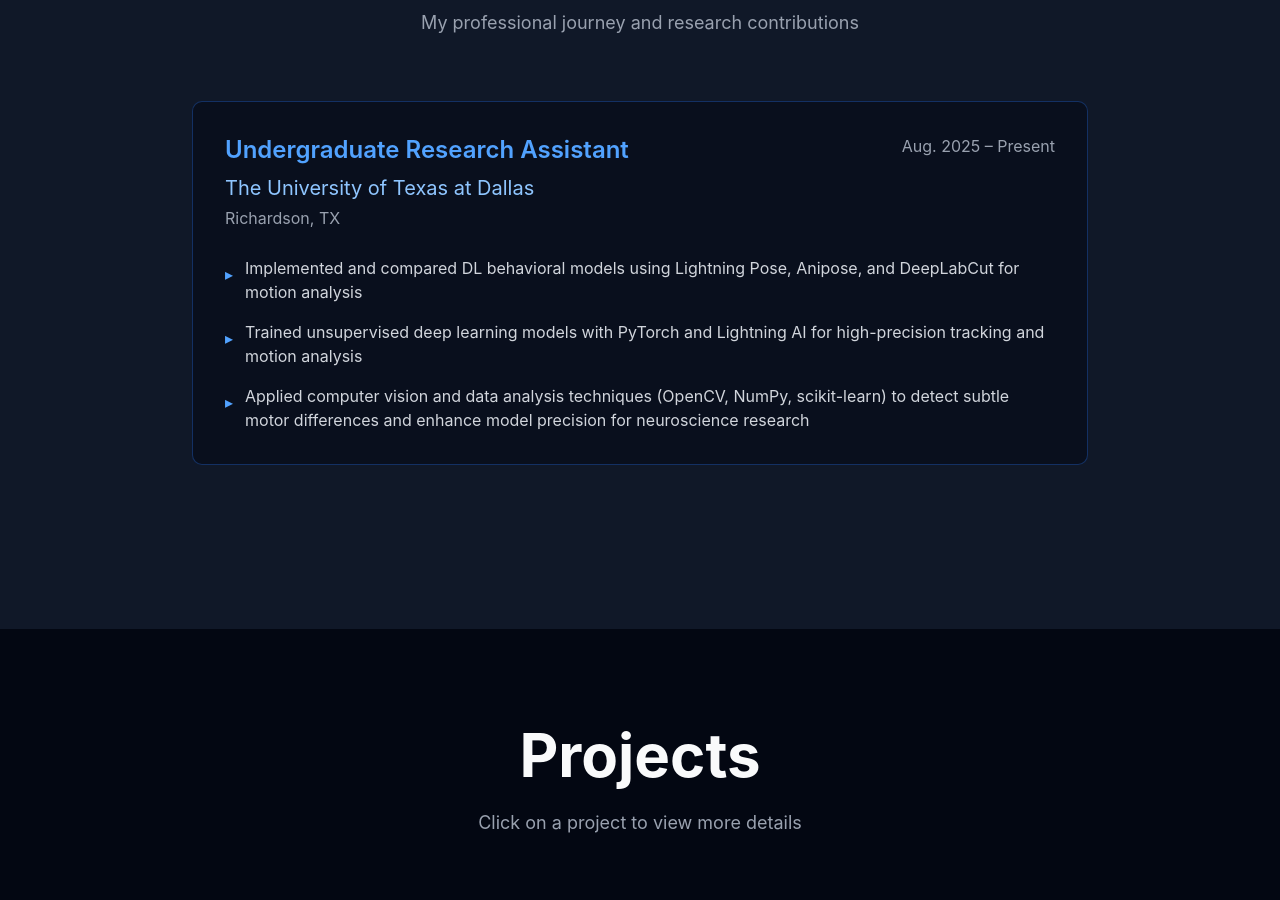
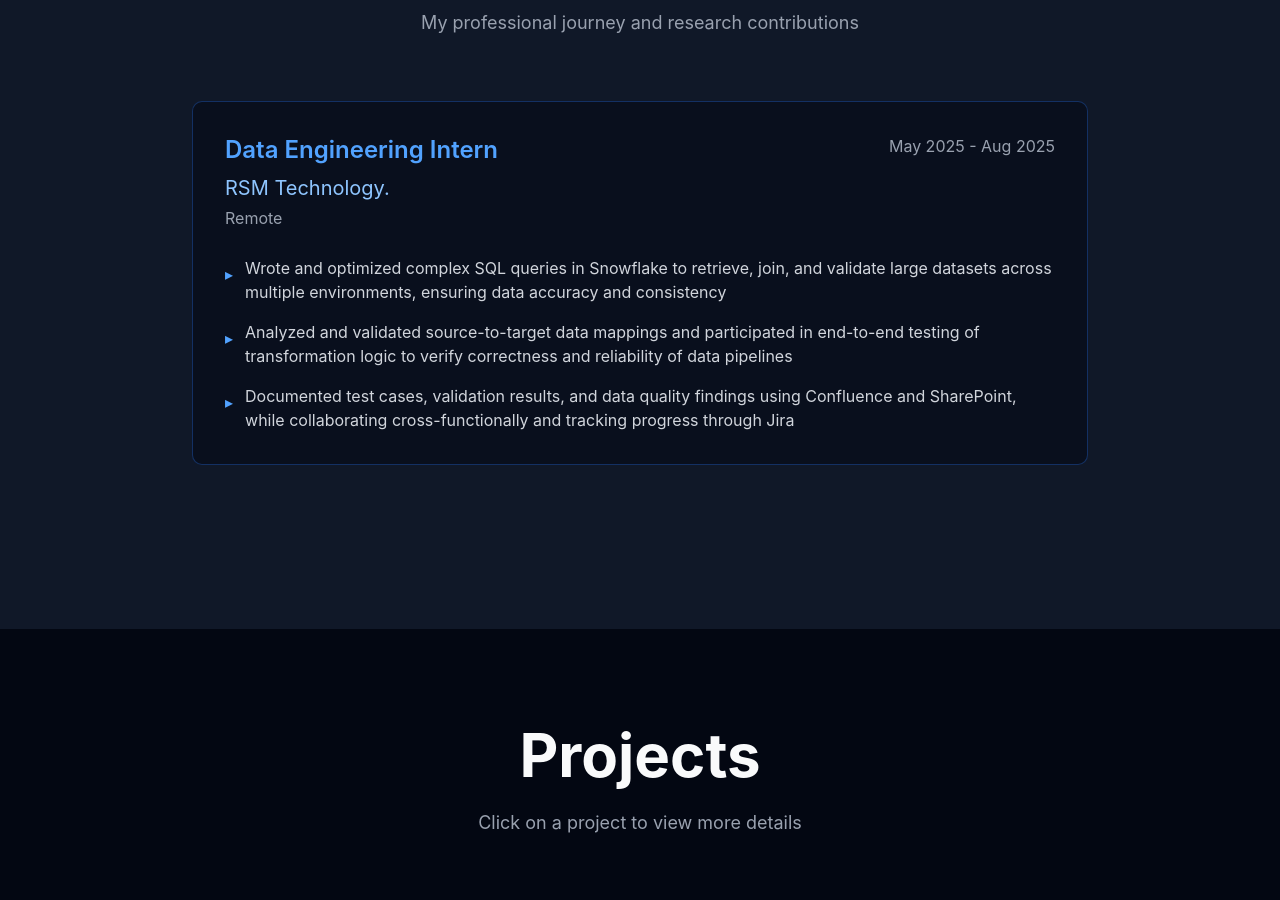
Before and after one commit to vxk8058/Vikyatha_Website, a React app: page / in a window 1280 px wide. Shown: the part 1000-1900 px from the top of the page. Built offline with nearby package versions, Linux system fonts and the light colour scheme; grey boxes are pictures that could not be loaded; the HTML template or start-up script is replaced by a standard one.

Commit message:
updated skills and experience

```diff
--- a/src/components/Experience.tsx
+++ b/src/components/Experience.tsx
@@ -3,14 +3,14 @@
 export function Experience() {
   const experiences = [
     {
-      title: 'Undergraduate Research Assistant',
-      company: 'The University of Texas at Dallas',
-      location: 'Richardson, TX',
-      period: 'Aug. 2025 – Present',
+      title: 'Data Engineering Intern',
+      company: 'RSM Technology.',
+      location: 'Remote',
+      period: 'May 2025 - Aug 2025',
       description: [
-        'Implemented and compared DL behavioral models using Lightning Pose, Anipose, and DeepLabCut for motion analysis',
-        'Trained unsupervised deep learning models with PyTorch and Lightning AI for high-precision tracking and motion analysis',
-        'Applied computer vision and data analysis techniques (OpenCV, NumPy, scikit-learn) to detect subtle motor differences and enhance model precision for neuroscience research',
+        'Wrote and optimized complex SQL queries in Snowflake to retrieve, join, and validate large datasets across multiple environments, ensuring data accuracy and consistency',
+        'Analyzed and validated source-to-target data mappings and participated in end-to-end testing of transformation logic to verify correctness and reliability of data pipelines',
+        'Documented test cases, validation results, and data quality findings using Confluence and SharePoint, while collaborating cross-functionally and tracking progress through Jira',
       ],
     },
   ];
```
